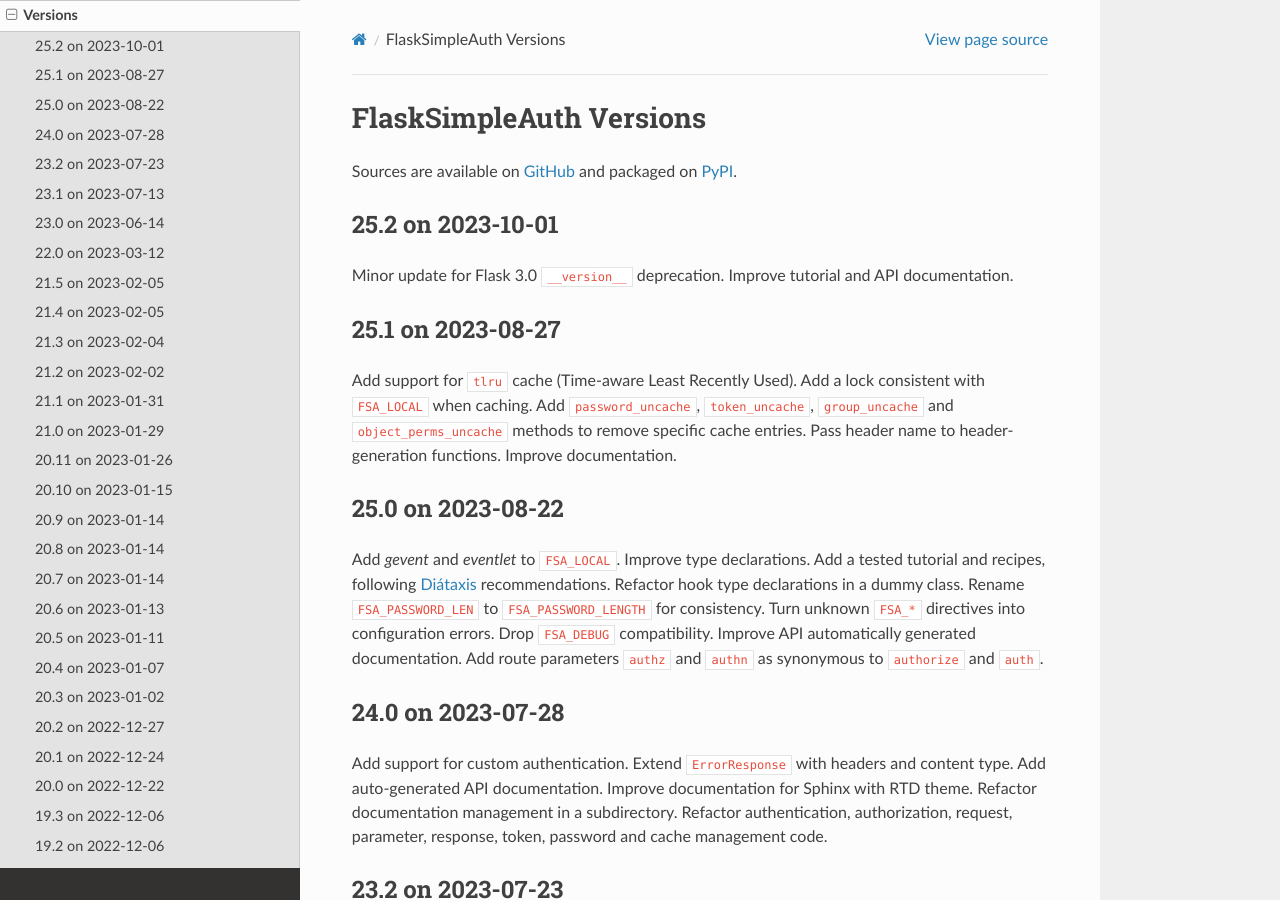
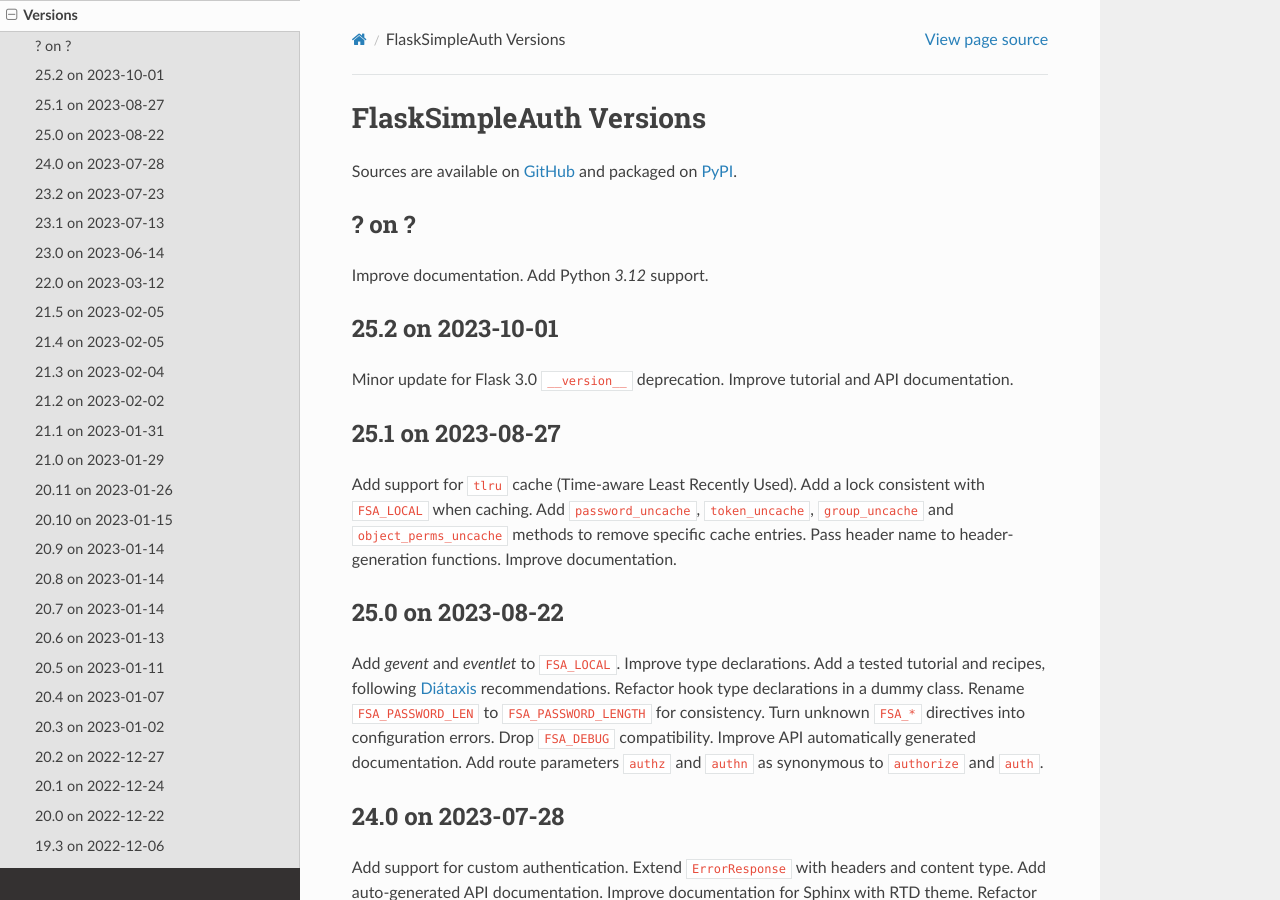
Before and after one commit to zx80/flask-simple-auth, a Sphinx documentation site: the page built from docs/VERSIONS.md, in a window 1280 px wide and 900 px high. Built offline with Sphinx 7.4.7 and the Read the Docs theme 2.0.0, drawn with Linux system fonts in a browser that asks for light colours; pages that are not in the unit, such as notebooks, are missing from menus.

Commit message:
update version description

```diff
--- a/docs/VERSIONS.md
+++ b/docs/VERSIONS.md
@@ -2,6 +2,11 @@
 
 Sources are available on [GitHub](https://github.com/zx80/flask-simple-auth)
 and packaged on [PyPI](https://pypi.org/project/FlaskSimpleAuth/).
+
+## ? on ?
+
+Improve documentation.
+Add Python _3.12_ support.
 
 ## 25.2 on 2023-10-01
 
```
